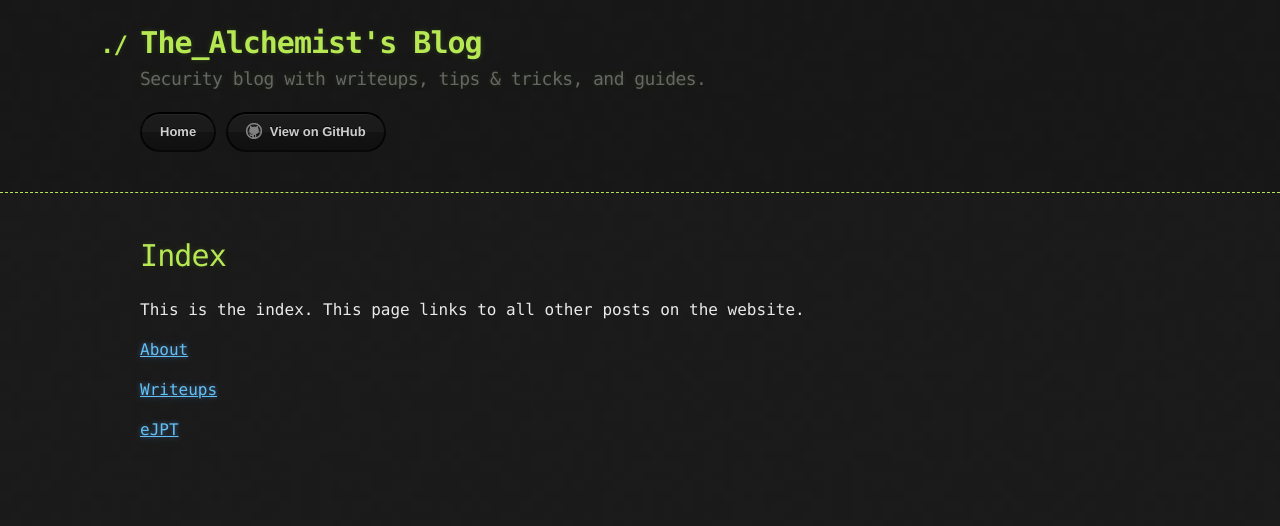
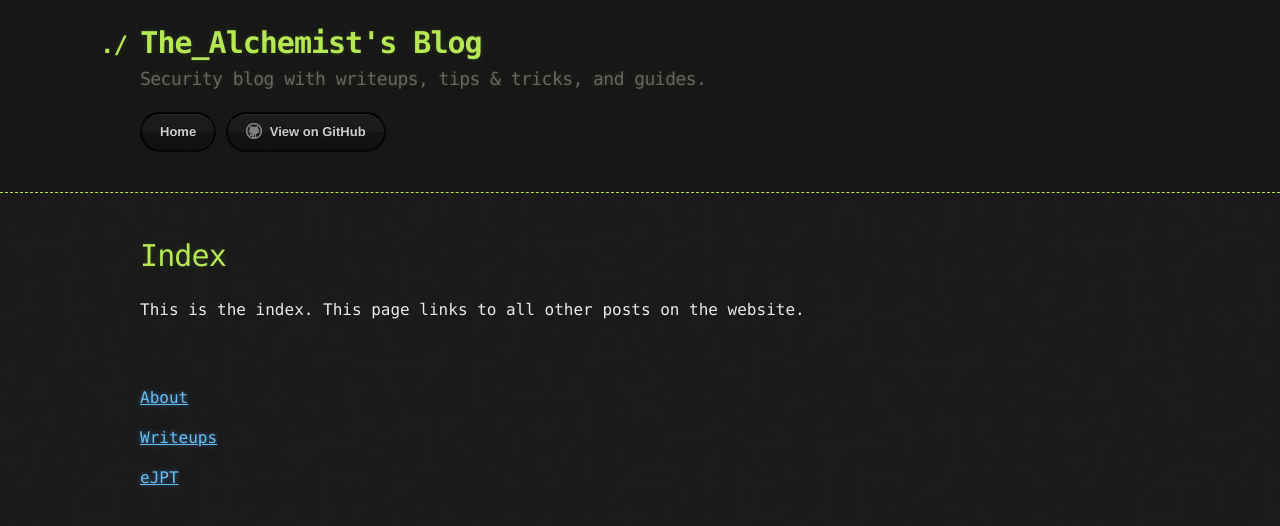
Before and after one commit to TheA1ch3m1st/thea1ch3m1st.github.io, a Jekyll site: the page built from index.md, in a window 1280 px wide. Shown: the top 526 px of the page. Built offline with Jekyll 4.4.1, drawn with Linux system fonts in a browser that asks for light colours; our own code applies the rules of GitHub Pages for plain Markdown files.

Commit message:
Update index.md

```diff
--- a/index.md
+++ b/index.md
@@ -4,7 +4,10 @@ layout: default
 
 # Index
 
-This is the index. This page links to all other posts on the website. <br>
+This is the index. This page links to all other posts on the website.
+<br>
+<br>
+<br>
 
 [About](https://thea1ch3m1st.github.io/2021/08/27/about.html)
 
```
